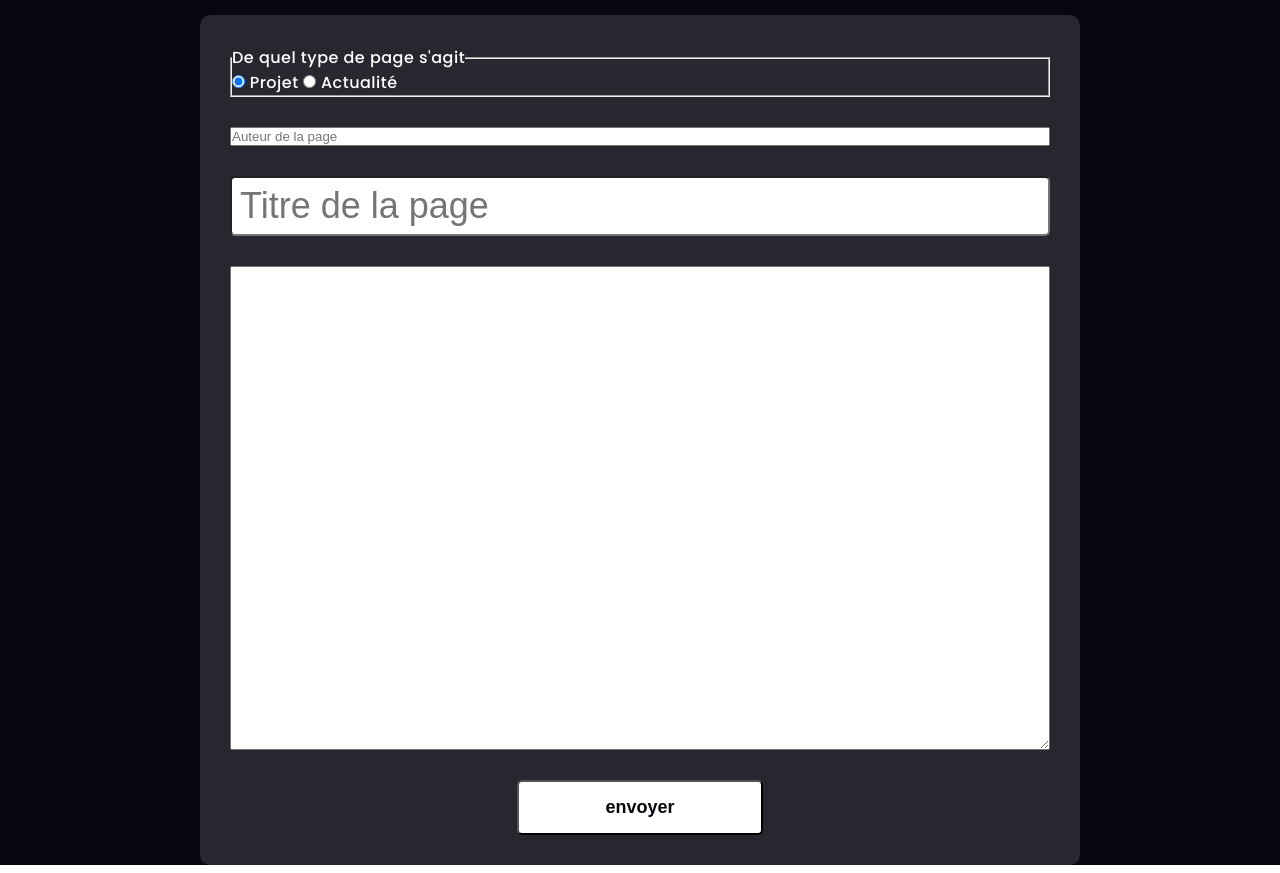
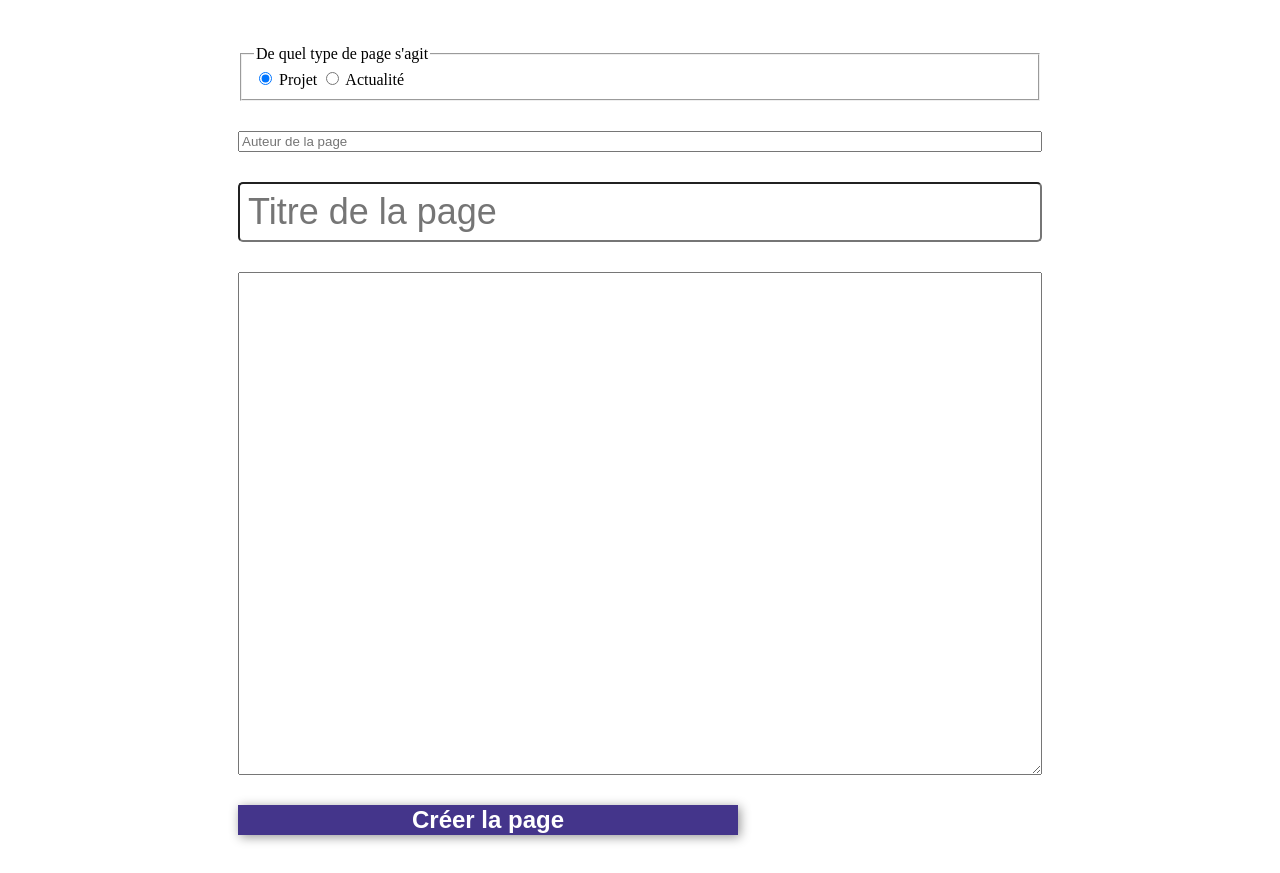
Before and after one commit to NicolasVero/sae401_402_back, a PHP site: page /back/scripts/creation_pages.php in a window 1280 px wide. Run offline with PHP 8.4, Linux system fonts and the light colour scheme; some libraries are stand-ins or nearby versions; some web fonts are replaced.

Commit message:
ajout du style

```diff
--- a/back/scripts/connect_bdd.php
+++ b/back/scripts/connect_bdd.php
@@ -3,6 +3,5 @@
     try {
         $db = new PDO( 'mysql:host=localhost; dbname=sae401' , 'root' , '', [PDO::ATTR_ERRMODE => PDO::ERRMODE_EXCEPTION]);
     } catch (Exception $e) { die( 'Erreur : ' . $e -> getMessage() ); }
-    echo "<b>bdd connectée</b><br/>";
 
 ?>
--- a/back/scripts/creation_pages.php
+++ b/back/scripts/creation_pages.php
@@ -30,7 +30,7 @@
             echo $gp->getUrl();
             print_r($_POST);
 
-            // header('Location: ../accueil.php');
+            header('Location: ../accueil.php');
         }
     }
 
@@ -61,7 +61,7 @@
 
                 <input type="text" name="titre" id="titre" placeholder="Titre de la page" required/>
                 <textarea name='textarea' id='MyTextArea'></textarea>
-                <input type="submit" value="envoyer">
+                <input type="submit" value="Créer la page" class="bouton">
             </form>
 
         </main>
--- a/back/styles/style.css
+++ b/back/styles/style.css
@@ -1,23 +1,137 @@
-/* :root {
+@import url('https://fonts.cdnfonts.com/css/gotham');
 
-} */
+:root {
+    --violet: #44358B;
+    --bleu: #7175B6;
+    --jaune: #FBB800;
+    --orange: #F18715;
+    --rouge: #EB5E25;
 
-*, *:before, *:after {
+    --transition-time: .5s;
+}
+
+* {
     box-sizing: border-box;
-    padding: 0;
-    margin: 0;
+    text-decoration: none;
 }
 
 html, body {
-    margin: 0;
-    padding: 0;
-    background-color: #080710;
-    font-family: 'Poppins',sans-serif;
-    color: #ffffff;
-    letter-spacing: 0.5px;
-    outline: none;
+    font-family: 'Gotham';
+}
+
+/* Accueil */
+
+#pages {
+    display: flex;
+    justify-content: space-around;
+    margin-top: 2rem;
+    flex-wrap: wrap;
+}
+
+div.page {
+    margin-top: 2rem;
+    height: 75px;
+    width: 45vw;
+    border: 1px solid black;
+    border-radius: 7px;
+    display: flex;
+    align-items: center;
+    justify-content: space-between;
+}
+
+.page h3 {
+    padding: 15px;
+}
+
+div.page-option {
+    display: flex;
+    height: 100%;
+}
+
+.page a {
+    color: var(--violet);
+}
+
+.page a:hover {
+    color: var(--bleu);
+}
+
+.page a:active {
+    color: var(--jaune);
+}
+
+p {
+    color: #080710;
+}
+
+a img {
+    width: 100%;
+    height: 100%;
+    background-color: #999999AA;
+    border-radius: 5px;
+    transition: var(--transition-time);
+}
+
+a img:hover {
+    transform: scale(1.05);
+}
+
+span a {
+    margin: 0 15px;
+    height: 50%;
+}
+
+span {
+    display: flex;
+    align-items: center;
+    width: 100%;
+}
+
+
+#actions-pages {
+    display: flex;
+    justify-content: space-around;
+    margin-top: 2rem;
+}
+
+.bouton {
+    background-color: var(--violet);
+    width: 500px;
+    text-align: center;
+    box-shadow: 2px 2px 11px 0px #959595;
+    transition: var(--transition-time);
+    color: white;
+    font-weight: 900;
+    font-size: 1.5rem;
     border: none;
 }
+
+.bouton:hover {
+    box-shadow: 5px 5px 11px 0px #959595;
+    transform: translateY(-3px);
+}
+
+.bouton p {
+    margin: 10px auto;
+    color: white;
+}
+
+.non-visible, .non-visible *:not(img) {
+    background-color: rgb(216, 216, 216);
+}
+
+
+
+
+
+
+
+
+
+
+
+
+/* Creation Pages */
 
 main {
     margin: 0 200px;
@@ -51,8 +165,7 @@ form {
     resize: vertical;
 }
 
-
-input[type="submit"] {
+/* input[type="submit"] {
     margin-top: 50px;
     width: 30%;
     margin: 0 auto;
@@ -64,4 +177,4 @@ input[type="submit"] {
     border-radius: 5px;
     cursor: pointer;
     transition: .4s;
-}
+}  */
```
Also changed, not shown: back/accueil.php (+21 -69 lines), back/classes/Page.php (+6 -1 lines), back/img/download.png, back/img/invisible.png, back/img/visible.png.
